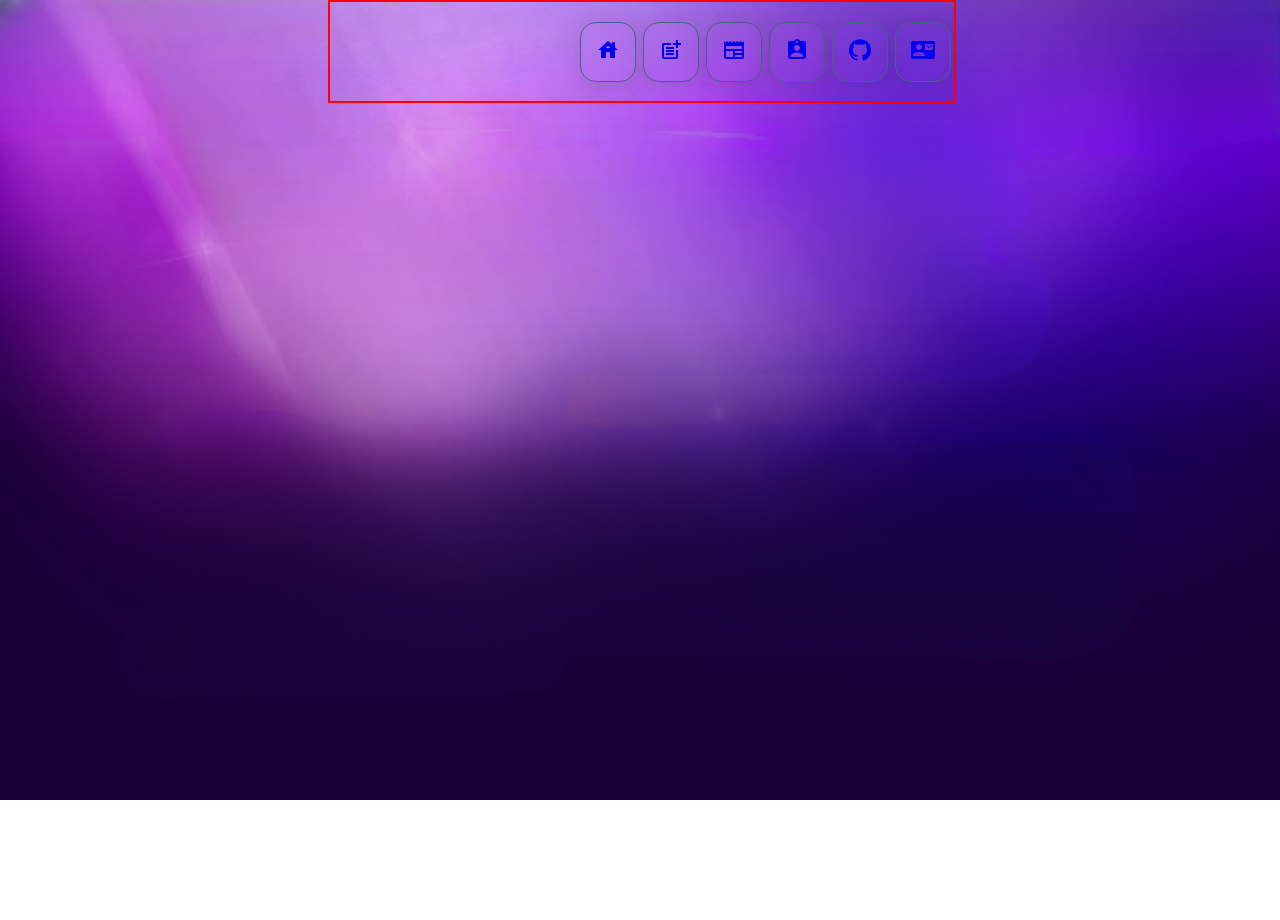
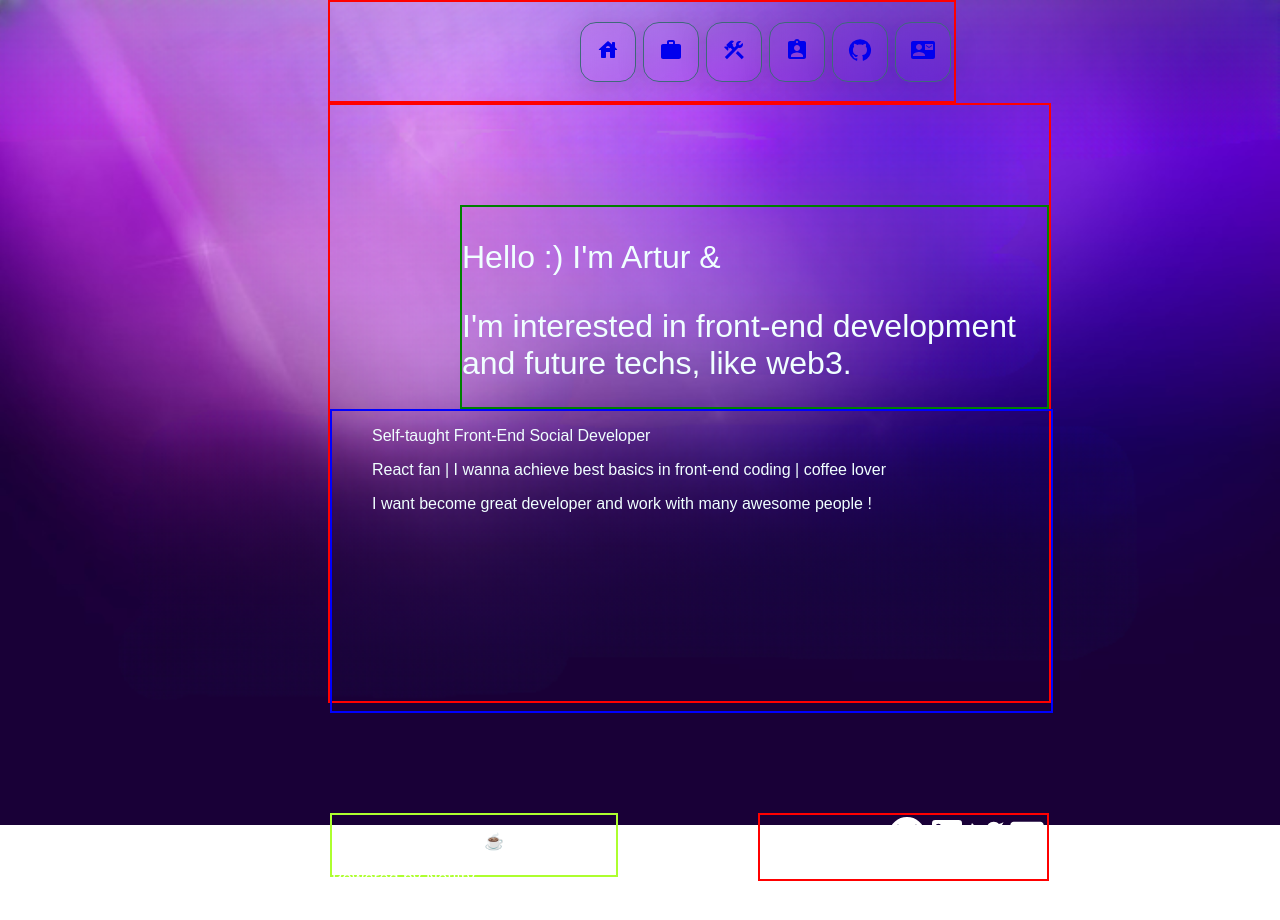
Before and after one commit to devArczi/aboutMe, a React (Create React App) app in the folder about-me/: page /about-me in a window 1280 px wide. Before the commit this address had no page. Shown: the top 920 px of the page. Before the commit the page ends 800 px from the top, so only its background shows below. Built offline with nearby package versions, Linux system fonts and the light colour scheme.

Commit message:
added footer link and about page

```diff
--- /dev/null
+++ b/about-me/src/components/About/index.js
@@ -0,0 +1,31 @@
+import React from 'react';
+import { motion } from 'framer-motion';
+import Footer from '../Footer';
+import {HeaderWrapper , ContentHeader, MyImg, MyHeader, HeaderDescription} from '../Header/index'
+
+
+const About = () => {
+    return (
+        <HeaderWrapper as={motion.div}
+        transition={{delay:0.5}}
+        initial={{opacity:0}}
+        animate={{opacity:1}}
+        exit={{opacity:0}}
+        >
+            <ContentHeader>
+                <MyHeader>
+                    <p>Hello :) I'm Artur & </p>
+                    <p>I'm interested in front-end development and future techs, like web3.</p>
+                </MyHeader>
+            </ContentHeader>
+            <HeaderDescription>
+                <p>Self-taught Front-End Social Developer</p>
+                <p>React fan  |  I wanna achieve best basics in front-end coding  |  coffee lover</p>
+                <p>I want become great developer and work with many awesome people !</p>
+            </HeaderDescription>
+            <Footer/>
+        </HeaderWrapper>
+    );
+}
+
+export default About;
--- a/about-me/src/components/AnimatedRoutes/index.js
+++ b/about-me/src/components/AnimatedRoutes/index.js
@@ -1,6 +1,7 @@
 import React from 'react';
 import { BrowserRouter as Router, Route, Routes, useLocation } from 'react-router-dom';
 import { AnimatePresence } from 'framer-motion';
+import About from '../About';
 
 
 const Header = React.lazy(() => import("../Header"));
@@ -22,6 +23,9 @@ const AnimatedRoutes = () => {
                 <Route path='/techstack' element={<React.Suspense fallback={<>...</>}>
                     <TechStack/>
                 </React.Suspense>}/>
+                <Route path='/about-me' element={<React.Suspense fallback={<>...</>}>
+                    <About/>
+                </React.Suspense>}/>
                 <Route path='https://github.com/devArczi' element={<React.Suspense fallback={<>...</>}>
                     <RedirectedPage/>
                 </React.Suspense>}/>
--- a/about-me/src/components/ExternalPage/index.js
+++ b/about-me/src/components/ExternalPage/index.js
@@ -1,11 +1,19 @@
 import React, { useEffect } from "react";
+import styled from "styled-components";
 
+const Loader = styled.div`
+    padding: 40px;
+    height: 100vh;
+    width: 100vw;
+`
 const RedirectedPage = () => {
     useEffect(()=>{
         window.location.replace('https://github.com/devArczi');
     },[])
     return(
-        <div></div>
+        <Loader>
+            <h1>Redirecting...</h1>
+        </Loader>
     )
 }
 
--- a/about-me/src/components/Footer/index.js
+++ b/about-me/src/components/Footer/index.js
@@ -1,5 +1,9 @@
 import React from "react";
 import styled from "styled-components";
+import GitHub from "@mui/icons-material/GitHub";
+import LinkedInIcon from '@mui/icons-material/LinkedIn';
+import TwitterIcon from '@mui/icons-material/Twitter';
+import ForwardToInboxIcon from '@mui/icons-material/ForwardToInbox';
 
 const FooterWrapper = styled.div`
     height: 250px;
@@ -22,9 +26,23 @@ const FooterLinks = styled.div`
     border: 2px solid red;
     height: 4rem;
     width: 40%;
+    display: flex;
+    justify-content: flex-end;
+    & a{
+        color: white;
+    }
 `
 const Footer = () =>{
     const descrString = ["coding < sleeping ? ☕️ : q(≧▽≦q) " , "Powered by Netlify"];
+
+    const footerLinksList = [
+        {id: 2120, footerIcon : <GitHub sx={{ fontSize: 40 }}/>,  link:"https://github.com/devArczi" , target: "_blank"},
+        {id: 2121, footerIcon : <LinkedInIcon sx={{ fontSize: 40 }}/>,  link:"https://www.linkedin.com/in/artur-przyborski-104a841a7/", target: "_blank"},
+        {id: 2122, footerIcon : <TwitterIcon sx={{ fontSize: 40 }}/>, link:"https://twitter.com/xTheLastOne", target: "_blank"},
+        {id: 2123, footerIcon : <ForwardToInboxIcon sx={{ fontSize: 40 }}/>,  link:"mailto:devxarczi@gmail.com", target: "_blank"},
+    ];
+
+    const footerLinksItems = footerLinksList.map((item) => <a href={item.link} target={item.target}>{item.footerIcon}</a>)
 
     return(
         <FooterWrapper>
@@ -33,7 +51,7 @@ const Footer = () =>{
                 <p>{descrString[1]}</p>
             </FooterDescr>
             <FooterLinks>
-
+                {footerLinksItems}
             </FooterLinks>
         </FooterWrapper>
     )
--- a/about-me/src/components/Header/index.js
+++ b/about-me/src/components/Header/index.js
@@ -3,20 +3,20 @@ import styled from "styled-components";
 import { motion } from 'framer-motion';
 import Footer from "../Footer";
 
-const HeaderWrapper = styled.div`
+export const HeaderWrapper = styled.div`
     height: 600px;
     border: 2px solid red;
     box-sizing: border-box;
     position: absolute;
     max-width: 56.5%;
 `
-const MyImg = styled.div`
+export const MyImg = styled.div`
     height: 200px;
     flex-basis: 200px;
     border: 2px solid yellow;
     display: inline-block;
 `
-const MyHeader = styled.div`
+export const MyHeader = styled.div`
     height: 200px;
     flex-basis: 700px;
     border: 2px solid green;
@@ -28,13 +28,13 @@ const MyHeader = styled.div`
             color: azure;
         }
 `
-const ContentHeader = styled.div`
+export const ContentHeader = styled.div`
     padding: 100px 0 0 100px;
     width: 100%;
     display: flex;
     box-sizing: border-box;
 `
-const HeaderDescription = styled.div`
+export const HeaderDescription = styled.div`
     height: 300px;
     width: 100%;
     border: 2px solid blue;
@@ -52,9 +52,6 @@ const Header = () =>{
         initial={{opacity:0}}
         animate={{opacity:1}}
         exit={{opacity:0}}
-        // initial={{width: 0, transition: {duration: 15.1}}}
-        // animate={{width: "100%"}}
-        // exit={{x: window.innerWith, transition: {duration: 15.1}}}
         >
             <ContentHeader>
                 <MyImg>
--- a/about-me/src/components/Nav/index.js
+++ b/about-me/src/components/Nav/index.js
@@ -2,11 +2,11 @@ import React, { useState } from "react";
 import { Tooltip, Zoom } from '@mui/material';
 import styled from "styled-components";
 import HouseRoundedIcon from '@mui/icons-material/HouseRounded';
-import PostAddOutlinedIcon from '@mui/icons-material/PostAddOutlined';
 import ContactMailIcon from '@mui/icons-material/ContactMail';
 import GitHubIcon from '@mui/icons-material/GitHub';
 import AssignmentIndIcon from '@mui/icons-material/AssignmentInd';
-import NewspaperIcon from '@mui/icons-material/Newspaper';
+import ConstructionIcon from '@mui/icons-material/Construction';
+import WorkIcon from '@mui/icons-material/Work';
 import { Link } from 'react-router-dom';
 
 const NavList = styled.ul`
@@ -47,15 +47,15 @@ const NavWrapper = styled.div`
 `;
 const Nav = () =>{
     const navIconList = [
-        {id: 0, nav : <HouseRoundedIcon/>, tooltip: "Home" , link:"/"},
-        {id: 1, nav : <PostAddOutlinedIcon/>, tooltip: "Post", link:"/projects"},
-        {id: 2, nav : <NewspaperIcon/>, tooltip: "News", link:"/TechStack"},
-        {id: 3, nav : <AssignmentIndIcon/>, tooltip: "Assignment", link:"/ass"},
-        {id: 4, nav : <GitHubIcon/>, tooltip: "GitHub" ,link: "/https://github.com/devArczi"},
-        {id: 5, nav : <ContactMailIcon/>, tooltip: "Contact", link:"/CT"},
+        {id: 0, nav : <HouseRoundedIcon/>, tooltip: "Home" , link:"/" , target: "_self"},
+        {id: 1, nav : <WorkIcon/>, tooltip: "Projects", link:"/projects", target: "_self"},
+        {id: 2, nav : <ConstructionIcon/>, tooltip: "TechStack", link:"/TechStack", target: "_self"},
+        {id: 3, nav : <AssignmentIndIcon/>, tooltip: "About Me", link:"/about-me", target: "_self"},
+        {id: 4, nav : <GitHubIcon/>, tooltip: "GitHub" ,link: "/https://github.com/devArczi", target: "_blank"},
+        {id: 5, nav : <ContactMailIcon/>, tooltip: "Contact", link:"/CT", target: "_self"},
     ];
 
-    const navIconItems = navIconList.map((item) => <Tooltip title={item.tooltip} TransitionComponent={Zoom} enterDelay={100} placement="bottom" arrow><li key={item.link}><Link to={item.link}>{item.nav}</Link></li></Tooltip>)
+    const navIconItems = navIconList.map((item) => <Tooltip title={item.tooltip} TransitionComponent={Zoom} enterDelay={100} placement="bottom" arrow><li key={item.link}><Link to={item.link} target={item.target}>{item.nav}</Link></li></Tooltip>)
 
 
     console.log(navIconList[1].link)
--- a/about-me/src/components/Tech/index.js
+++ b/about-me/src/components/Tech/index.js
@@ -51,11 +51,7 @@ const TechStack = () => {
         initial={{opacity:0}}
         animate={{opacity:1}}
         exit={{opacity:0}}>
-            <ProjectsHeader
-        // initial={{width: 0, transition: {duration: 15.1}}}
-        // animate={{width: "100%"}}
-        // exit={{x: window.innerWith, transition: {duration: 14.1}}}
-        >
+            <ProjectsHeader>
                 <h2>My Tech & Tools</h2>
                 <div></div>
             </ProjectsHeader>
```
